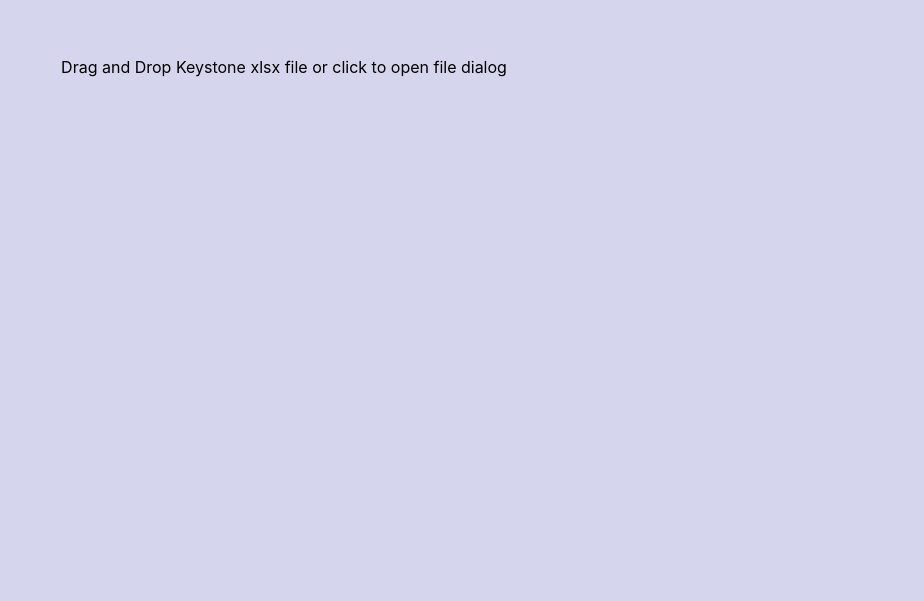
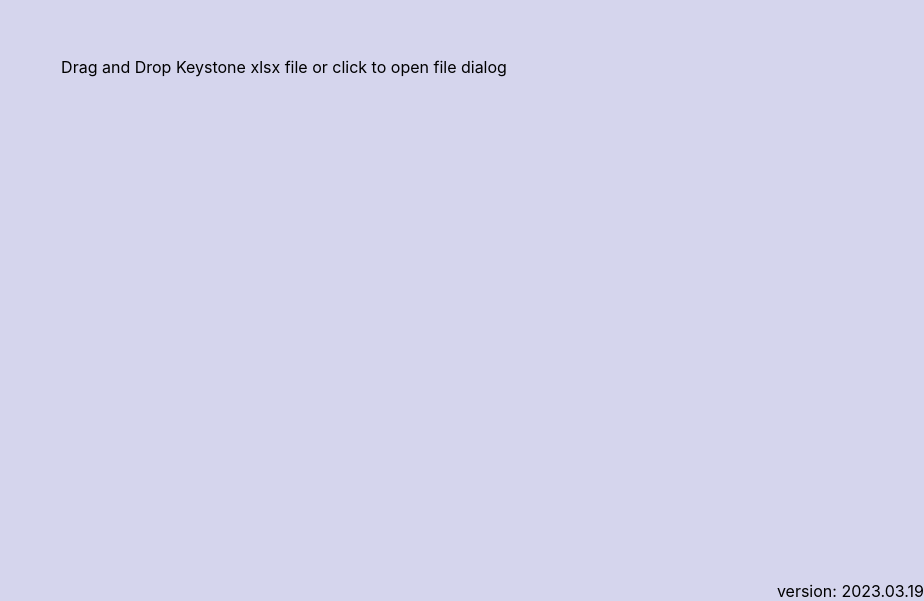
Before and after one commit to kecnry/jfs-keystone-wfo, a React (Create React App) app: page / in a window 1280 px wide. Shown: the part 199-800 px from the top of the page, without its empty margins (356-1280 px from the left). Built offline with nearby package versions, Linux system fonts and the light colour scheme.

Commit message:
add version
* updated manually, but useful to make sure page is refreshed and not accessing old cache

```diff
--- a/src/App.js
+++ b/src/App.js
@@ -166,6 +166,7 @@ function App() {
           <div style={{whiteSpace: 'pre', textAlign: 'left'}}>{outputCss()}</div>
         </div>
       }
+      <span style={{position: "absolute", bottom: "0px", right: "0px"}}>version: 2023.03.19</span>
 
     </div>
   );
```
